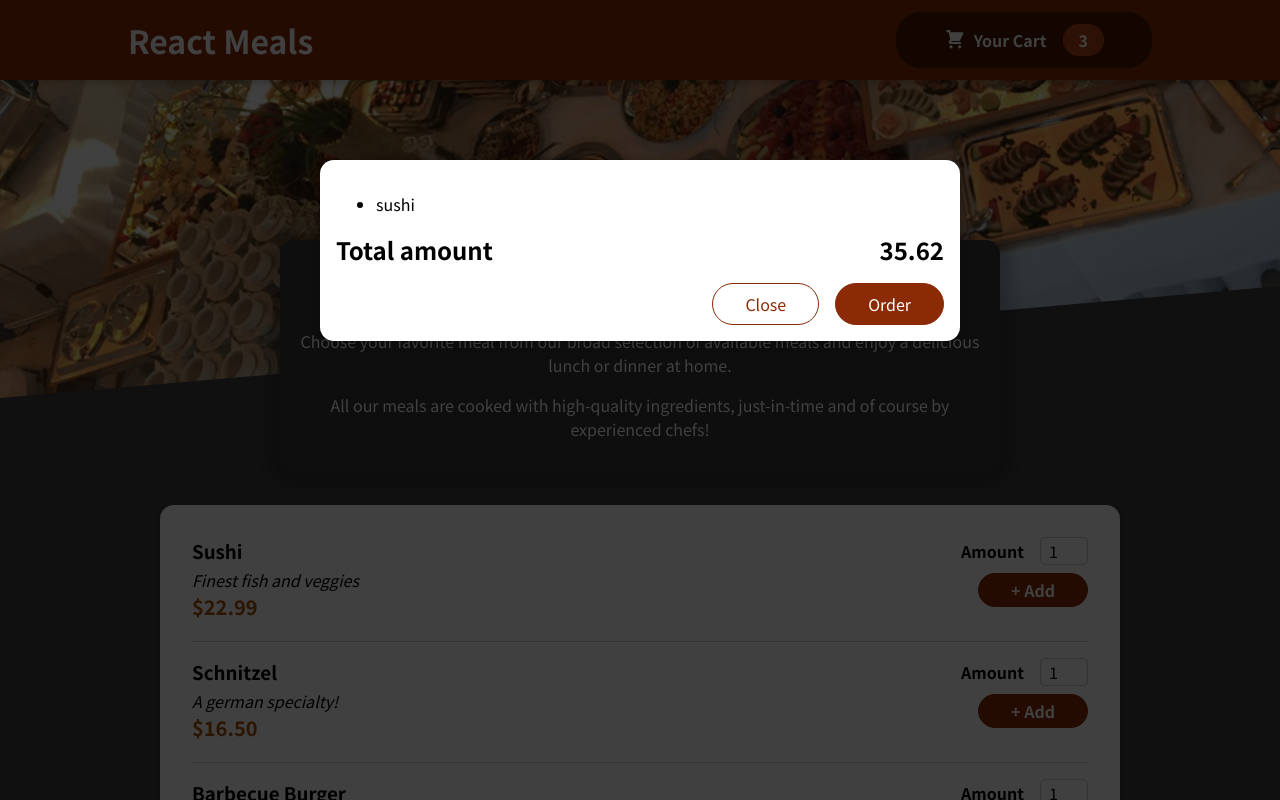
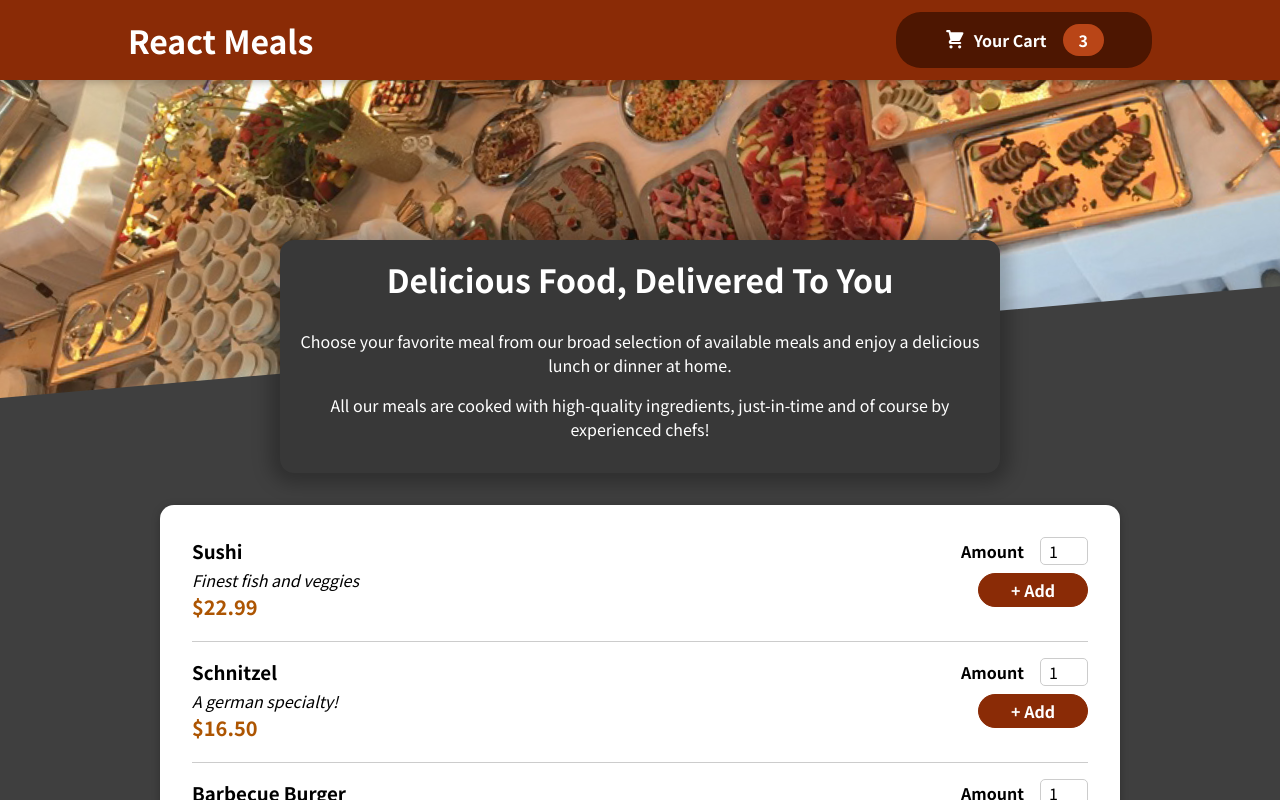
Before and after one commit to RobSydian/react-course-project-2022, a React (Create React App) app: page / in a window 1280 px wide. Shown: the top 800 px of the page. Built offline with nearby package versions, Linux system fonts and the light colour scheme.

Commit message:
Add onClose for Modal

```diff
--- a/src/App.js
+++ b/src/App.js
@@ -1,12 +1,24 @@
+import { useState } from "react";
+
 import Header from "./components/Layout/Header";
 import Meals from "./components/Meals/Meals";
 import Cart from "./components/Cart/Cart";
 
 function App() {
+  const [cartIsShown, setCartIsShown] = useState(false);
+
+  const showCartHandler = () => {
+    setCartIsShown(true);
+  };
+
+  const hideCartHandler = () => {
+    setCartIsShown(false);
+  };
+
   return (
     <>
-      <Cart />
-      <Header />
+      {cartIsShown && <Cart onClose={hideCartHandler} />}
+      <Header onShowCart={showCartHandler} />
       <main>
         <Meals />
       </main>
--- a/src/components/Cart/Cart.js
+++ b/src/components/Cart/Cart.js
@@ -2,7 +2,7 @@
 import StyledCart from "../styles/StyledCart";
 import Modal from "../UI/Modal";
 
-export default function Cart() {
+export default function Cart({ onClose }) {
   const cartItems = (
     <ul className="card-items">
       {[{ id: "c1", name: "sushi", price: 12.99 }].map((item) => {
@@ -11,7 +11,7 @@
     </ul>
   );
   return (
-    <Modal>
+    <Modal onClose={onClose}>
       <StyledCart>
         {cartItems}
         <div className="total">
@@ -19,7 +19,9 @@
           <span> 35.62</span>
         </div>
         <div className="actions">
-          <button className="button--alt">Close</button>
+          <button className="button--alt" onClick={onClose}>
+            Close
+          </button>
           <button className="button">Order</button>
         </div>
       </StyledCart>
--- a/src/components/Layout/Header.js
+++ b/src/components/Layout/Header.js
@@ -4,12 +4,12 @@
 import mealsImage from "../../assets/meals.jpeg";
 import HeaderCartButton from "./HeaderCartButton";
 
-export default function Header(props) {
+export default function Header({ onShowCart, onHideCart }) {
   return (
     <StyledHeader>
       <header className="header">
         <h1>React Meals</h1>
-        <HeaderCartButton />
+        <HeaderCartButton onClick={onShowCart} />
       </header>
       <div className="main-image">
         <img src={mealsImage} alt="A table full of delicious food" />
--- a/src/components/Layout/HeaderCartButton.js
+++ b/src/components/Layout/HeaderCartButton.js
@@ -2,10 +2,10 @@
 import StyledeHeaderCartButton from "../styles/StyledHeaderCartButton";
 import CartIcon from "../Cart/CartIcon";
 
-export default function HeaderCartButton() {
+export default function HeaderCartButton({ onClick }) {
   return (
     <StyledeHeaderCartButton>
-      <button className="button">
+      <button className="button" onClick={onClick}>
         <span className="icon">
           <CartIcon />
         </span>
--- a/src/components/UI/Modal.js
+++ b/src/components/UI/Modal.js
@@ -3,7 +3,7 @@
 import classes from "../styles/Modal.module.css";
 
 const Backdrop = (props) => {
-  return <div className={classes.backdrop} />;
+  return <div className={classes.backdrop} onClick={props.onClose} />;
 };
 
 const ModalOverlay = (props) => {
@@ -19,7 +19,10 @@
 export default function Modal(props) {
   return (
     <>
-      {ReactDOM.createPortal(<Backdrop />, portalElement)}
+      {ReactDOM.createPortal(
+        <Backdrop onClose={props.onClose} />,
+        portalElement
+      )}
       {ReactDOM.createPortal(
         <ModalOverlay>{props.children}</ModalOverlay>,
         portalElement
```
Also changed, not shown: 1 other file (tests, documents, lock files or other folders).
